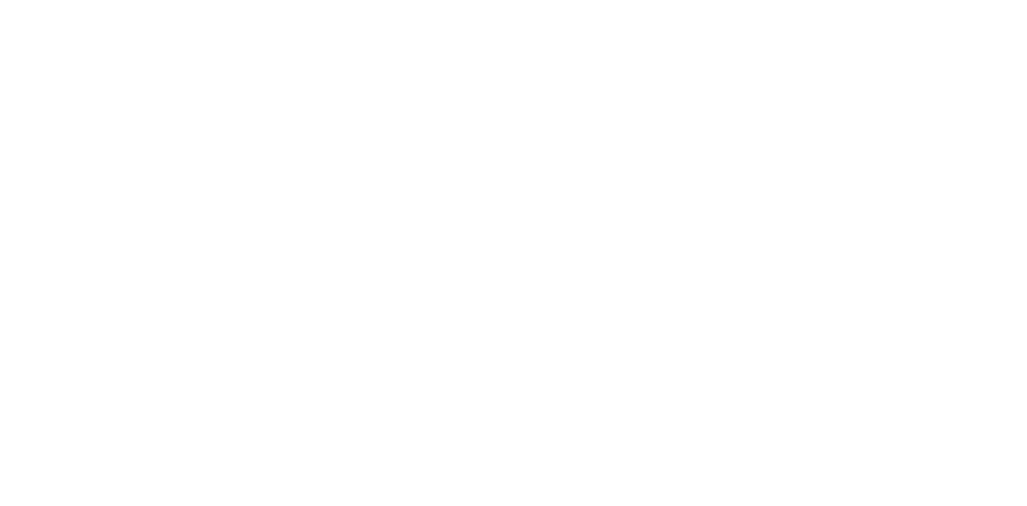
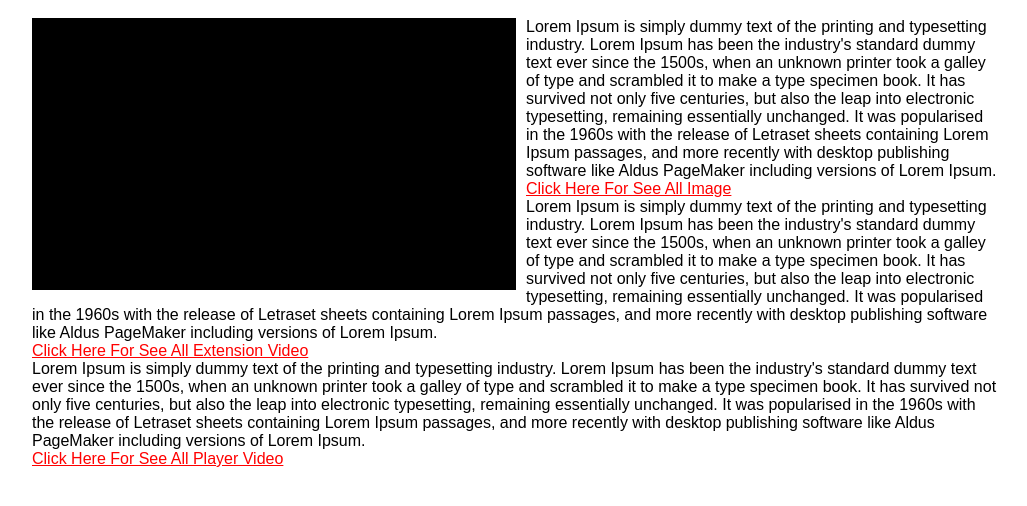
Before and after one commit to Rahul-kalsha/open-video-link-in-iframe, a plain HTML site: page index.html in a window 1280 px wide. Shown: the whole page, without its empty margins (124-1151 px from the left). Drawn offline with Linux system fonts and the light colour scheme.

Commit message:
Show image/video based on link detection

```diff
--- a/index.html
+++ b/index.html
@@ -1,19 +1,70 @@
 <!DOCTYPE html>
 <html>
+
 <head>
     <title>Demo Template</title>
     <meta charset="UTF-8">
     <meta name="viewport" content="width=device-width, initial-scale=1">
     <style>
-body,h1 {font-family: "Raleway", sans-serif}
-body, html {height: 100%}
+        body,h1 {
+            font-family: "Raleway", sans-serif
+        }
+
+        body,html {
+            height: 100%
+        }
+        .main-container {max-width: 968px;margin: auto;padding: 10px;}
+        .container {display: block;clear: both;}
+        .video-img-block{--aspectRatio: 16/9;aspect-ratio: var(--aspectRatio);display: inline-block;width: 50%;box-sizing: border-box;float: left;padding: 0px;    margin-right: 10px;margin-bottom: 10px; background: black;}
+        .video-img-block img, .video-img-block video { display: block;object-fit: cover;width: 100%;}
+        .video-img-block iframe {width: 100%; height: 100%;object-fit: cover;margin: 0;}
+        .content-block {display: inline;}
+        .content-block a {color: red}
     </style>
 </head>
+
 <body>
-
-<div>
+    <div class="main-container">
+        <div class="container">
+            <div class="video-img-block" id="video-img-block">
 
             </div>
+            <div class="content-block">Lorem Ipsum is simply dummy text of the printing and typesetting industry. Lorem Ipsum has been the industry's standard dummy text ever since the 1500s, when an unknown printer took a galley of type and scrambled it to make a type specimen book. It has survived not only five centuries, but also the leap into electronic typesetting, remaining essentially unchanged. It was popularised in the 1960s with the release of Letraset sheets containing Lorem Ipsum passages, and more recently with desktop publishing software like Aldus PageMaker including versions of Lorem Ipsum.
+            <br>
+            <a href="https://images.unsplash.com/photo-1508433957232-3107f5fd5995" target="_blank" onclick="return loadInIframe(this, 'image');">Click Here For See All Image</a>
+            <br>
+            Lorem Ipsum is simply dummy text of the printing and typesetting industry. Lorem Ipsum has been the industry's standard dummy text ever since the 1500s, when an unknown printer took a galley of type and scrambled it to make a type specimen book. It has survived not only five centuries, but also the leap into electronic typesetting, remaining essentially unchanged. It was popularised in the 1960s with the release of Letraset sheets containing Lorem Ipsum passages, and more recently with desktop publishing software like Aldus PageMaker including versions of Lorem Ipsum.
+            <br>
+            <a href="https://res.cloudinary.com/filmsupply/video/upload/ac_none,vc_auto/static/Home/home-hero.webm" target="_blank" onclick="return loadInIframe(this, 'video');">Click Here For See All Extension Video</a>
+            <br>
+            Lorem Ipsum is simply dummy text of the printing and typesetting industry. Lorem Ipsum has been the industry's standard dummy text ever since the 1500s, when an unknown printer took a galley of type and scrambled it to make a type specimen book. It has survived not only five centuries, but also the leap into electronic typesetting, remaining essentially unchanged. It was popularised in the 1960s with the release of Letraset sheets containing Lorem Ipsum passages, and more recently with desktop publishing software like Aldus PageMaker including versions of Lorem Ipsum.
+            <br>
+            <a href="https://player.vimeo.com/video/831609262?title=0&portrait=0&byline=0&autoplay=1&muted=true" target="_blank" onclick="return loadInIframe(this, 'video');">Click Here For See All Player Video</a>
+            <br></div>
+        </div>
+    </div>
+    <script type="text/javascript">
+        function loadInIframe(data, type) {
+            document.getElementById('video-img-block').innerHTML = "";
+            if (type === 'image') {
+                let img = document.createElement('img');img.src = data.getAttribute('href');document.getElementById('video-img-block').appendChild(img);
+            } else if (type === 'video') {
+                let extension = data.getAttribute('href').split('.').pop();
+                let videoExt = ['mp4', 'webm', 'ogg', 'ogv']
+                if (videoExt.includes(extension)) {
+                    let video = document.createElement('video');video.src = data.getAttribute('href');
+                    video.controls = true;
+                    video.muted = false;
+                    document.getElementById('video-img-block').appendChild(video);
+                } else {
+                    let iframe = document.createElement('iframe');iframe.src = data.getAttribute('href');
+                    iframe.frameBorder="0";
+                    document.getElementById('video-img-block').appendChild(iframe)
+                }
+            }
+            return false;
+        }
+    </script>
+</body>
 
-</body>
 </html>
```
Lines whose indentation alone changed are shown as unchanged.
